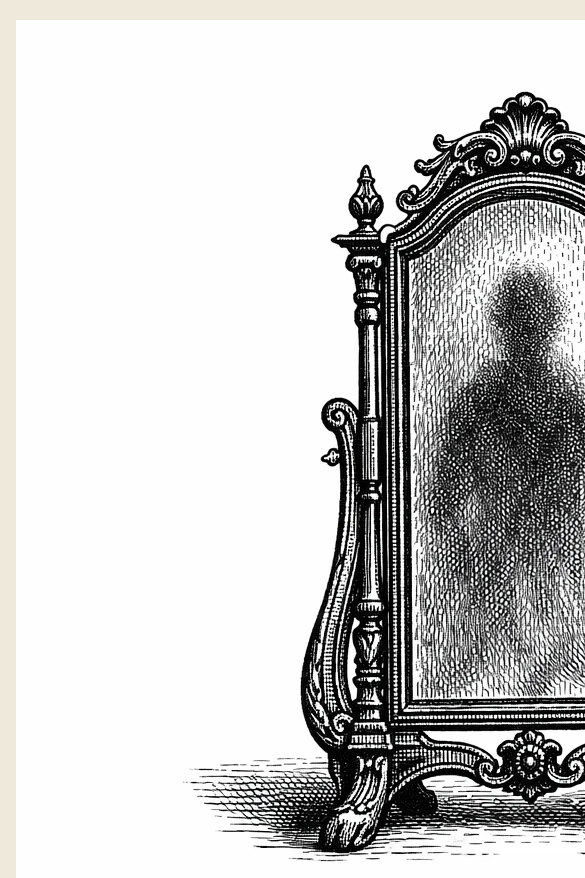
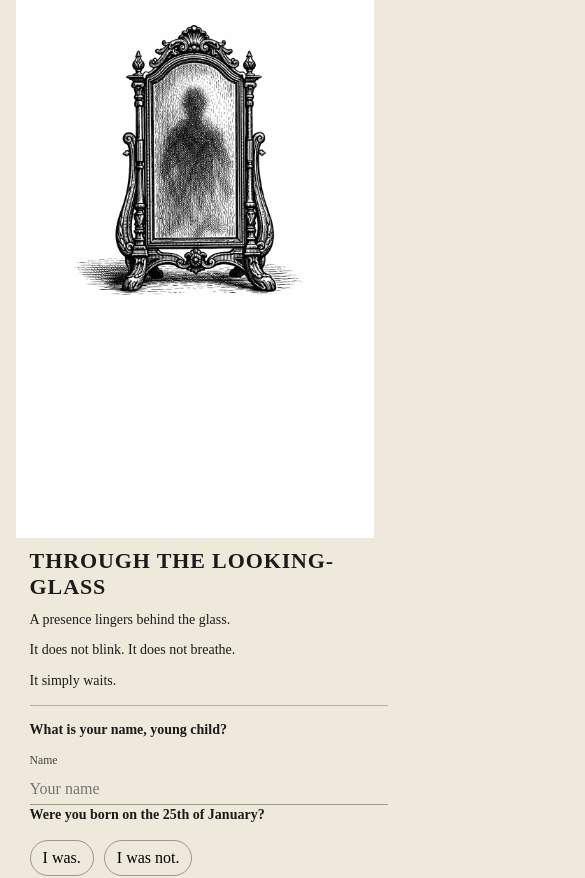
Before and after one commit to Anthony-Garoufalis-Auger/unbirthday-invite-jan-2026, a Next.js app: page / in a window 390 px wide. Shown: the top 878 px of the page, 585 px wide, since content can reach past the window. Built offline with nearby package versions, Linux system fonts and the light colour scheme.

Commit message:
Fix mobile hero layout sizing

```diff
--- a/app/globals.css
+++ b/app/globals.css
@@ -3,17 +3,61 @@
   --paper-min: 320px;
 }
 
+/* Prevent horizontal overflow (the “must zoom out” symptom) */
+html, body{
+  margin: 0;
+  overflow-x: hidden;
+}
+
 /* Page background outside the illustration */
 body{
-  margin: 0;
   background: #efe9dc;
   color: #1b1b1b;
 }
 
-/* The single column that matches the illustration width */
+/* Make all images responsive by default */
+img{
+  max-width: 100%;
+  height: auto;
+  display: block;
+}
+
+/* PageShell outer wrapper */
 .shell{
+  min-height: 100svh;
+  display: flex;
+  justify-content: center;
+  background: #efe9dc;
+}
+
+/* Stage: single column, two rows (hero + content) */
+.stage{
   width: clamp(var(--paper-min), 92vw, var(--paper-max));
-  margin: 0 auto;
+  min-height: 100svh;
+  display: flex;
+  flex-direction: column;
+}
+
+/* A dedicated illustration slot that always fits on phones */
+.heroArt{
+  width: 100%;
+  height: min(42svh, 420px); /* lower if you want more text above the fold */
+  overflow: hidden;
+  display: flex;
+  align-items: center;
+  justify-content: center;
+}
+
+/* Make the illustration fit inside the slot */
+.heroArt img{
+  width: 100%;
+  height: 100%;
+  object-fit: contain; /* critical: contain, not cover */
+}
+
+/* Content area below the hero (scrolls naturally if needed) */
+.content{
+  flex: 1;
   padding-top: 10px;
 }
 
@@ -58,7 +102,9 @@ body{
   font-size: clamp(13px, 1.7vw, 16px);
 }
 
-.field input{
+.field input,
+.field select,
+.field textarea{
   width: 100%;
   font: inherit;
   padding: 6px 0;
@@ -68,7 +114,9 @@ body{
   outline: none;
 }
 
-.field input:focus{
+.field input:focus,
+.field select:focus,
+.field textarea:focus{
   border-bottom-color: rgba(0,0,0,0.8);
 }
 
```
